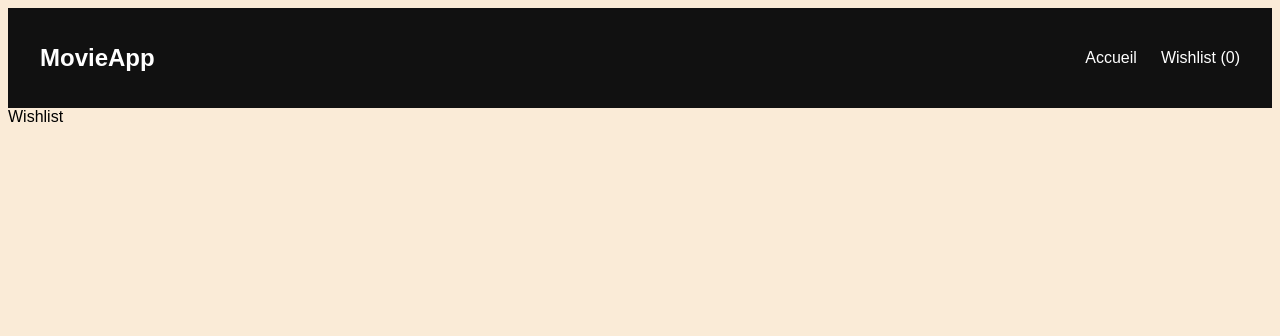
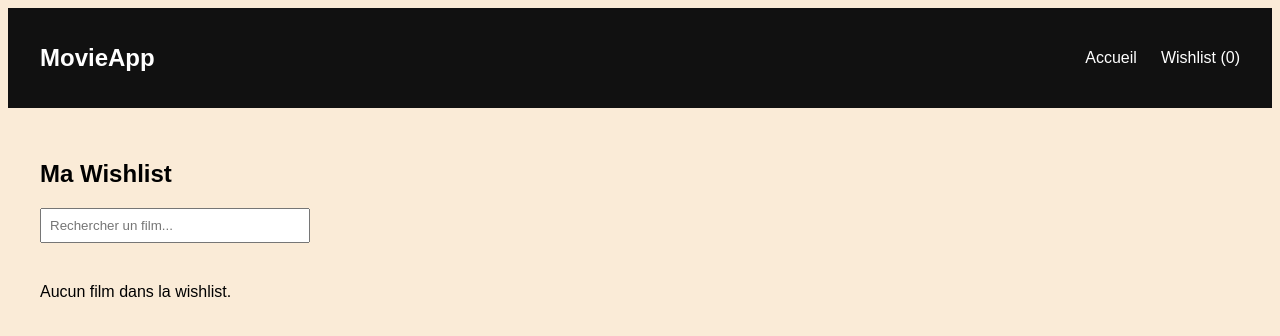
Before and after one commit to Lecylla/TP_Films, a React (Vite) app: page /wishlist in a window 1280 px wide. Shown: the top 336 px of the page. Built offline with nearby package versions, Linux system fonts and the light colour scheme.

Commit message:
Wishlist OK

```diff
--- a/src/App.jsx
+++ b/src/App.jsx
@@ -1,8 +1,9 @@
 import { BrowserRouter, Routes, Route } from "react-router"
 import MoviesList from "./pages/MovieList";
 import MovieDetails from "./pages/MovieDetails";
-import Wishlist from "./pages/Wishlist";
+import Wishlist from "./pages/WishList";
 import Navbar from "./components/Navbar";
+import "./styles/index.css";
 
 function App() {
   return (
--- /dev/null
+++ b/src/api/constantes.js
@@ -0,0 +1,3 @@
+export const API_KEY = "70cbe9361710b0f16bbfaf2120da5c97";
+
+export const BASE_URL = "https://api.themoviedb.org/3/"
--- a/src/api/tmdb.js
+++ /dev/null
@@ -1,4 +0,0 @@
-export const API_KEY = "70cbe9361710b0f16bbfaf2120da5c97";
-export const JETON_API = "eyJhbGciOiJIUzI1NiJ9.eyJhdWQiOiI3MGNiZTkzNjE3MTBiMGYxNmJiZmFmMjEyMGRhNWM5NyIsIm5iZiI6MTc2Nzg5MjQ2Ny4yMjMsInN1YiI6IjY5NWZlNWYzMzNiN2M2MTJmODFkN2FiMSIsInNjb3BlcyI6WyJhcGlfcmVhZCJdLCJ2ZXJzaW9uIjoxfQ.e20O78bfifnH0C8LIdQWREDGxzjGFlfX7lpIyYOYkCU";
-
-export const BASE_URL = "https://api.themoviedb.org/3/"
--- a/src/pages/MovieDetails.jsx
+++ b/src/pages/MovieDetails.jsx
@@ -3,7 +3,7 @@ import { useParams } from "react-router";
 import { WishlistContext } from "../context/WishlistProvider";
 import MovieCard from "../components/MovieCard.jsx";
 import styles from "../styles/MovieDetail.module.css";
-import { API_KEY, BASE_URL } from '../api/tmdb.js'
+import { API_KEY, BASE_URL } from '../api/constantes.js'
 
 function MovieDetail() {
   const { id } = useParams();
@@ -24,17 +24,17 @@ function MovieDetail() {
     setLoading(true);
 
     const movieRes = await fetch(
-      `${BASE_URL}movie/${id}?api_key=${API_KEY}&language=fr-FR`
+      `${BASE_URL}movie/${id}?api_key=${API_KEY}`
     );
     const movieData = await movieRes.json();
 
     const creditsRes = await fetch(
-      `${BASE_URL}movie/${id}/credits?api_key=${API_KEY}&language=fr-FR`
+      `${BASE_URL}movie/${id}/credits?api_key=${API_KEY}`
     );
     const creditsData = await creditsRes.json();
 
     const similarRes = await fetch(
-      `${BASE_URL}movie/${id}/similar?api_key=${API_KEY}&language=fr-FR`
+      `${BASE_URL}movie/${id}/similar?api_key=${API_KEY}`
     );
     const similarData = await similarRes.json();
 
--- a/src/pages/Wishlist.jsx
+++ b/src/pages/Wishlist.jsx
@@ -1,11 +1,47 @@
-// imports
+import { useContext, useState } from "react";
+import { WishlistContext } from "../context/WishlistProvider";
+import MovieCard from "../components/MovieCard";
+import styles from "../styles/Wishlist.module.css"
 
-function Wishlist () {
-    return (
-        <div>
-            Wishlist
+function Wishlist() {
+  const { wishlist, removeFromWishlist } = useContext(WishlistContext);
+  const [search, setSearch] = useState("");
+
+  const filteredWishlist = wishlist.filter((movie) =>
+    movie.title.toUpperCase().includes(search.toUpperCase())
+  );
+
+  return (
+    <div className={styles.container}>
+      <h2>Ma Wishlist</h2>
+
+      <input
+        type="text"
+        placeholder="Rechercher un film..."
+        value={search}
+        onChange={(e) => setSearch(e.target.value)}
+        className={styles.search}
+      />
+
+      {filteredWishlist.length === 0 ? (
+        <p>Aucun film dans la wishlist.</p>
+      ) : (
+        <div className={styles.grid}>
+          {filteredWishlist.map((movie) => (
+            <div key={movie.id} className={styles.cardWrapper}>
+              <MovieCard movie={movie} />
+              <button
+                className={styles.removeButton}
+                onClick={() => removeFromWishlist(movie.id)}
+              >
+                Supprimer
+              </button>
+            </div>
+          ))}
         </div>
-    )
+      )}
+    </div>
+  );
 }
 
-export default Wishlist
+export default Wishlist;
--- a/src/styles/MovieCard.module.css
+++ b/src/styles/MovieCard.module.css
@@ -13,7 +13,7 @@
 
 .poster {
   width: 100%;
-  height: 420px;
+  height: 300px;
   object-fit: cover;
 }
 
--- a/src/styles/Navbar.module.css
+++ b/src/styles/Navbar.module.css
@@ -1,8 +1,3 @@
-body {
-  background-color: antiquewhite;
-  font-family: Arial, Helvetica, sans-serif;
-}
-
 .navbar {
   display: flex;
   justify-content: space-between;
--- a/src/styles/Wishlist.module.css
+++ b/src/styles/Wishlist.module.css
@@ -0,0 +1,34 @@
+.container {
+  padding: 2rem;
+}
+
+.search {
+  padding: 0.5rem;
+  margin-bottom: 1.5rem;
+  width: 250px;
+}
+
+.grid {
+  display: grid;
+  grid-template-columns: repeat(auto-fill, minmax(220px, 1fr));
+  gap: 1.5rem;
+}
+
+.cardWrapper {
+  display: flex;
+  flex-direction: column;
+  gap: 0.5rem;
+}
+
+.removeButton {
+  padding: 0.4rem;
+  background-color: #b20710;
+  color: white;
+  border: none;
+  border-radius: 4px;
+  cursor: pointer;
+}
+
+.removeButton:hover {
+  background-color: #8f060d;
+}
--- /dev/null
+++ b/src/styles/index.css
@@ -0,0 +1,4 @@
+body {
+  background-color: antiquewhite;
+  font-family: Arial, Helvetica, sans-serif;
+}
```
